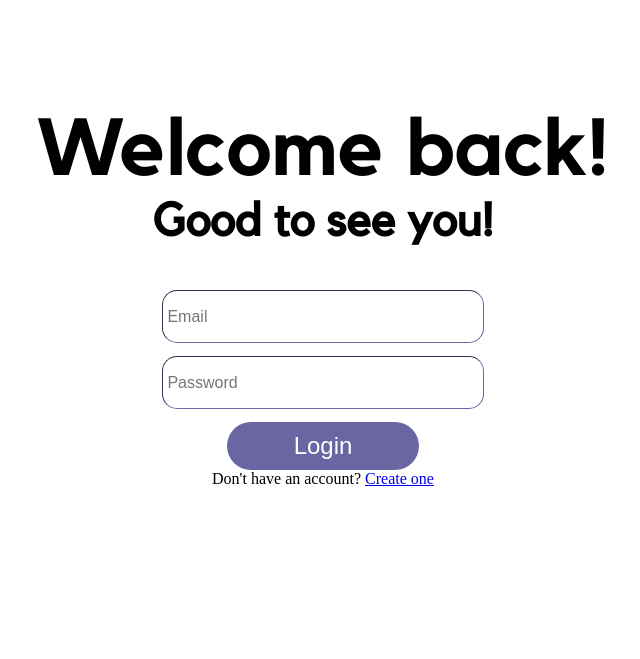
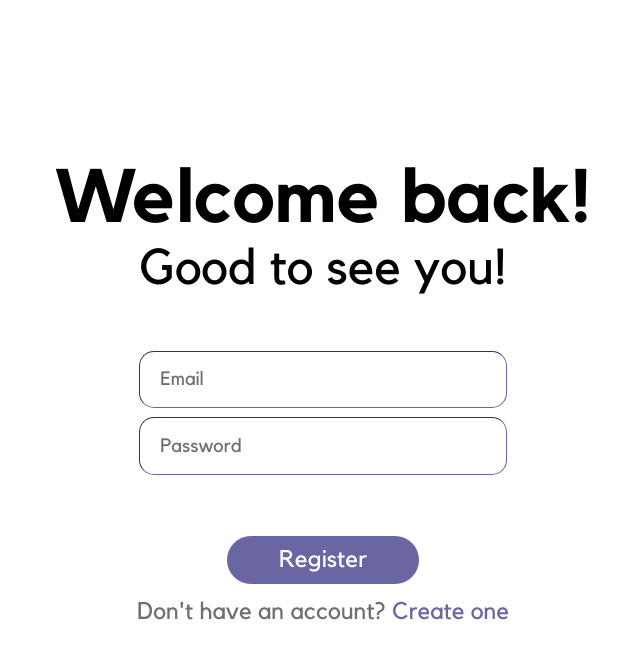
Before and after one commit to maguzzz/virtue-banking, a PHP site: page /Login.php in a window 1280 px wide. Shown: the top 659 px of the page, without its empty margins (317-957 px from the left). Run offline with PHP 8.4, Linux system fonts and the light colour scheme.

Commit message:
Added: -removed Navbar -Completed Login and Register page fully

```diff
--- a/Login/Login.css
+++ b/Login/Login.css
@@ -19,29 +19,39 @@
 *{
     margin: 0;
     padding: 0;
+    font-family: Kollektif;
 }
 
+/* Headers text */
+
 .container {
-    margin-top: 8%;
+    margin-top: 12%;
     width: 100%;
     text-align: center;
 }
-
 .regiPage h1{
     position: relative;
-    font-size: 5em;
+    font-size: 75px;
     font-family: Kollektif-Bold;
+    font-weight: normal;
 }
 
 .regiPage h2 {
     position: relative;
-    font-size: 2.9em;
-    font-family: Kollektif;
+    font-size: 50px;
+    font-weight: normal;
+}
+
+/* Input boxes and Button styles */
+
+input::placeholder {
+    opacity: 100%;
+    color: #6F6F71;
 }
 
 .formContainer {
     position: relative;
-    margin-top: 2em;
+    margin-top: 1em;
 }
 
 .inputBoxes {
@@ -49,10 +59,12 @@
     border-radius: 15px 15px 15px 15px;
     border-width: 1px;
     color: black;
-    width: 20em;
-    height: 3.2em;
-    margin-top: 1%;
-    font-size: 1em;
+    width: 18em;
+    height: 2.9em;
+    margin-top: 0.7%;
+    font-size: 1.2em;
+    padding-left: 20px;
+    outline: none;
 }
 
 .submitButton {
@@ -65,3 +77,14 @@
     width: 8em;
     height: 2em;
 }
+
+.alreadyAccount {
+    font-size: 1.5em;
+    text-decoration: none;
+    color: #6A66A3;
+}
+
+.textAlreadyAccount {
+    font-size: 1.5em;
+    color: #6F6F71;
+}
--- a/Login/Login.php
+++ b/Login/Login.php
@@ -35,23 +35,24 @@ if (isset($_POST["submit"])) {
     <meta charset="UTF-8">
     <meta name="viewport" content="width=device-width, initial-scale=1.0">
     <title>Login</title>
-    <link rel="stylesheet" href="Login.css">
+    <link rel="stylesheet" href="Login.css?v=<?php echo time(); ?>">
 </head>
 
 <body>
 
     <div class="container">
-
         <section class="regiPage">
             <h1>Welcome back!</h1>
             <h2>Good to see you!</h2>
 
             <form class="formContainer" action="" method="post" autocomplete="off">
-                <input class="inputBoxes" type="text" name="email" id="email" required value=""placeholder=" Email"><br>
-                <input class="inputBoxes" type="text" name="password" id="password" required value="" placeholder=" Password"> <br>
-                <button class="submitButton" type="submit" name="submit">Login</button> <br>
-                <a>Don't have an account? </a>
-                <a href="https://localhost//virtue-banking/Registration/Registration.php">Create one</a>
+                <br> <br>
+                <input class="inputBoxes" type="text" name="email" id="email" required value="" placeholder="Email"><br>
+                <input class="inputBoxes" type="text" name="password" id="password" required value="" placeholder="Password"> <br>
+                <br> <br> <br>
+                <button class="submitButton" type="submit" name="submit">Register</button> <br> <br>
+                <a class="textAlreadyAccount">Don't have an account? </a>
+                <a class="alreadyAccount" href="/virtue-banking/Registration/Registration.php">Create one</a>
             </form>
         </section>
     </div>
```
Also changed, not shown: Registration/Registration.css (+3 -24 lines), Registration/Registration.php (+0 -8 lines).
